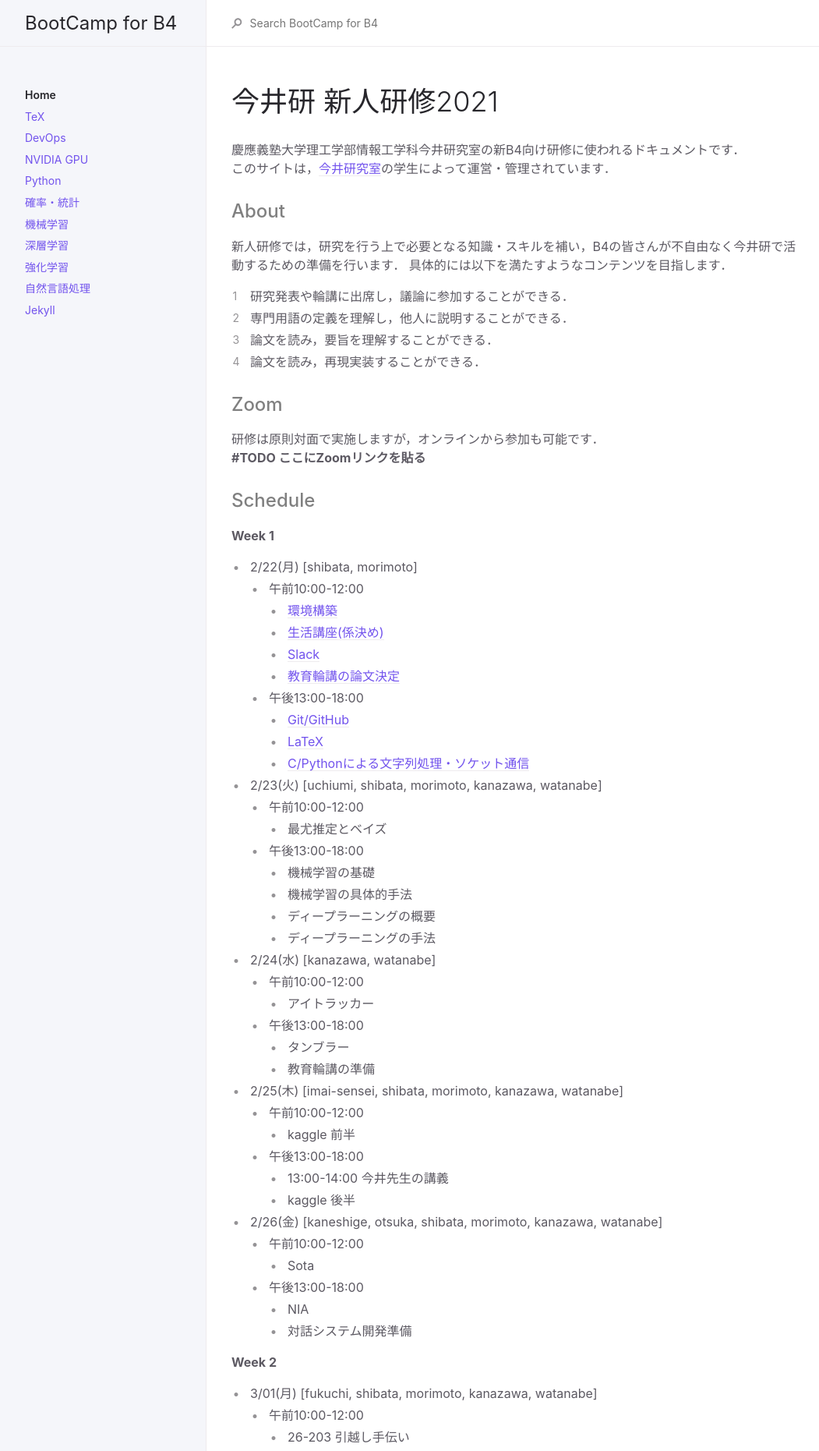
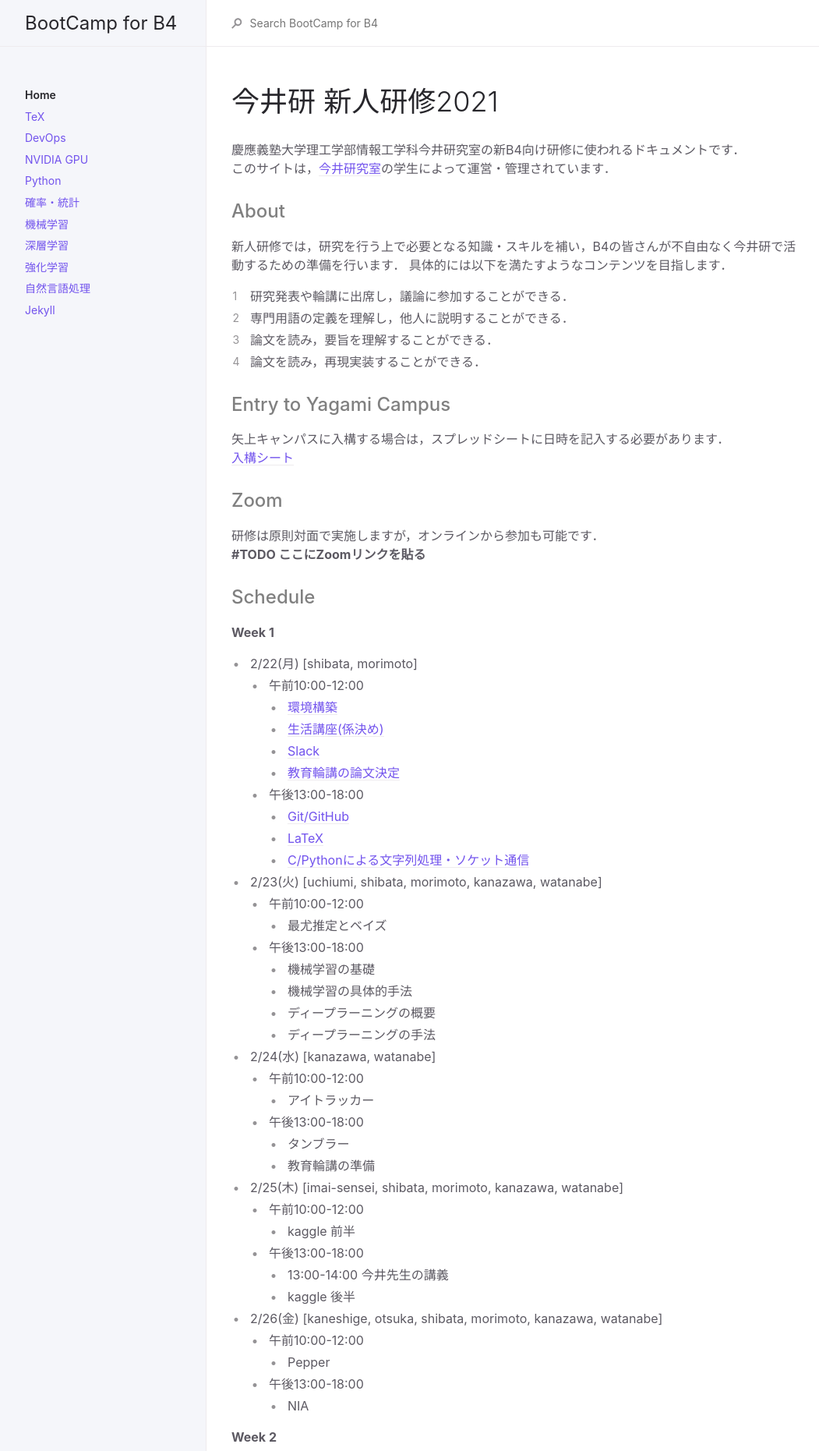
Before and after one commit to imai-laboratory/b4_induction_training, a Jekyll site: the page built from index.md, in a window 1280 px wide. Shown: the top 1861 px of the page at 78% size, without its empty margins (107-1158 px from the left). Built offline with Jekyll 4.4.1, drawn with Linux system fonts in a browser that asks for light colours.

Commit message:
fix index.md

```diff
--- a/index.md
+++ b/index.md
@@ -20,6 +20,10 @@ permalink: /
 2. 専門用語の定義を理解し，他人に説明することができる．
 3. 論文を読み，要旨を理解することができる．
 4. 論文を読み，再現実装することができる．
+
+## <font color="Gray">Entry to Yagami Campus</font>
+矢上キャンパスに入構する場合は，スプレッドシートに日時を記入する必要があります．
+[入構シート](https://docs.google.com/spreadsheets/d/1kOKQgQ1kD1gJ063VJDWu5r_3kfAwx6rAZsnhuziEpU8/)
 
 ## <font color="Gray">Zoom</font>
 研修は原則対面で実施しますが，オンラインから参加も可能です．
@@ -62,10 +66,9 @@ permalink: /
 
 - 2/26(金) [kaneshige, otsuka, shibata, morimoto, kanazawa, watanabe]
 	- 午前10:00-12:00
-		- Sota
+		- Pepper
 	- 午後13:00-18:00
 		- NIA
-		- 対話システム開発準備
 
 **Week 2**
 
@@ -90,7 +93,7 @@ permalink: /
 		- 13:00-14:00 松森さんLT
 - 3/05(金) [shibata, morimoto, kanazawa, watanabe]
 	- 午前10:00-12:00
-		- 対話システム開発
+		- ジェネラルミーティング
 	- 午後13:00-16:00
 		- 対話システム発表会
 
```
